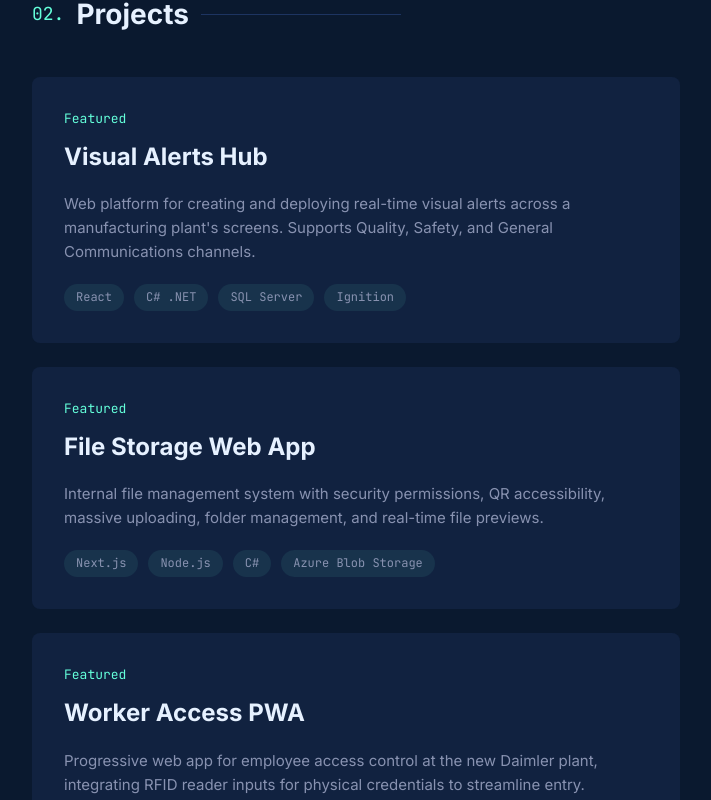
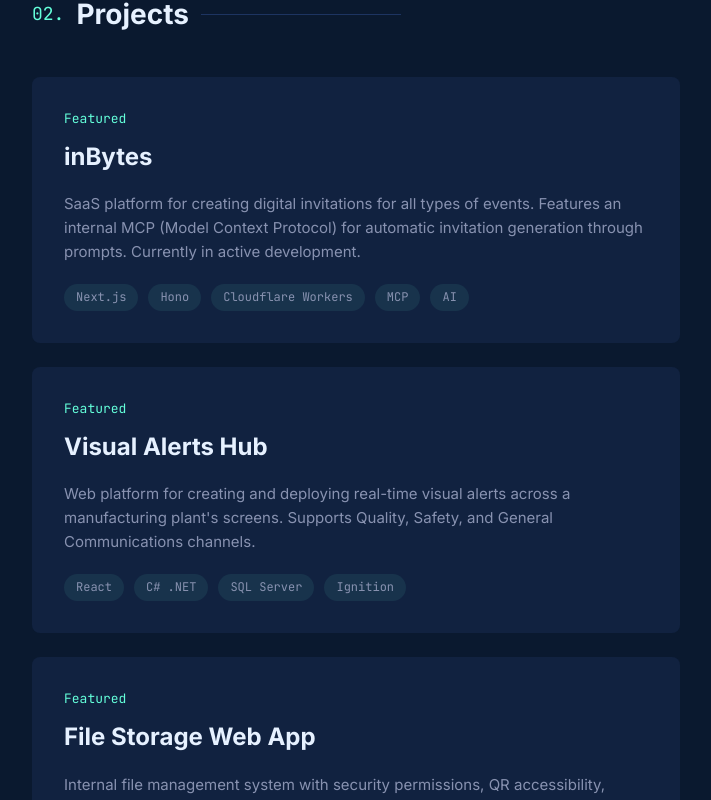
Before and after one commit to kevincruxz/Personal-Portfolio, a React (Create React App) app: page / in a window 1280 px wide. Shown: the part 1218-2018 px from the top of the page, without its empty margins (512-1223 px from the left). Built offline with nearby package versions, Linux system fonts and the light colour scheme.

Commit message:
feat: add inBytes project and new tech skills
Add inBytes as featured project and update translations for new tech skills Hono and Cloudflare Workers.

Co-authored-by: Kevin Cruz <83619998+kevincruxz@users.noreply.github.com>

```diff
--- a/src/i18n/translations.js
+++ b/src/i18n/translations.js
@@ -58,6 +58,14 @@ const translations = {
       title: "Projects",
       featured: "Featured",
       items: [
+        {
+          title: "inBytes",
+          description:
+            "SaaS platform for creating digital invitations for all types of events. Features an internal MCP (Model Context Protocol) for automatic invitation generation through prompts. Currently in active development.",
+          tech: ["Next.js", "Hono", "Cloudflare Workers", "MCP", "AI"],
+          featured: true,
+          category: "personal",
+        },
         {
           title: "Visual Alerts Hub",
           description:
@@ -129,7 +137,7 @@ const translations = {
         },
         {
           name: "Backend",
-          items: ["C# .NET Core", "Node.js", "Express", "PHP", "REST APIs"],
+          items: ["C# .NET Core", "Node.js", "Hono", "Express", "PHP", "REST APIs"],
         },
         {
           name: "Databases",
@@ -137,7 +145,7 @@ const translations = {
         },
         {
           name: "DevOps & Cloud",
-          items: ["Docker", "Kubernetes", "Rancher", "JFrog", "GitHub Actions", "Azure"],
+          items: ["Docker", "Kubernetes", "Cloudflare Workers", "Rancher", "JFrog", "GitHub Actions", "Azure"],
         },
         {
           name: "Data & BI",
@@ -219,6 +227,14 @@ const translations = {
       featured: "Destacado",
       items: [
         {
+          title: "inBytes",
+          description:
+            "Plataforma SaaS para la creacion de invitaciones digitales para todo tipo de eventos. Cuenta con un MCP (Model Context Protocol) interno para la generacion automatica de invitaciones a traves de prompts. Actualmente en desarrollo activo.",
+          tech: ["Next.js", "Hono", "Cloudflare Workers", "MCP", "AI"],
+          featured: true,
+          category: "personal",
+        },
+        {
           title: "Hub de Alertas Visuales",
           description:
             "Plataforma web para crear y desplegar alertas visuales en tiempo real en las pantallas de una planta manufacturera. Soporta canales de Calidad, Seguridad y Comunicaciones Generales.",
@@ -289,7 +305,7 @@ const translations = {
         },
         {
           name: "Backend",
-          items: ["C# .NET Core", "Node.js", "Express", "PHP", "REST APIs"],
+          items: ["C# .NET Core", "Node.js", "Hono", "Express", "PHP", "REST APIs"],
         },
         {
           name: "Bases de Datos",
@@ -297,7 +313,7 @@ const translations = {
         },
         {
           name: "DevOps y Nube",
-          items: ["Docker", "Kubernetes", "Rancher", "JFrog", "GitHub Actions", "Azure"],
+          items: ["Docker", "Kubernetes", "Cloudflare Workers", "Rancher", "JFrog", "GitHub Actions", "Azure"],
         },
         {
           name: "Datos y BI",
```
